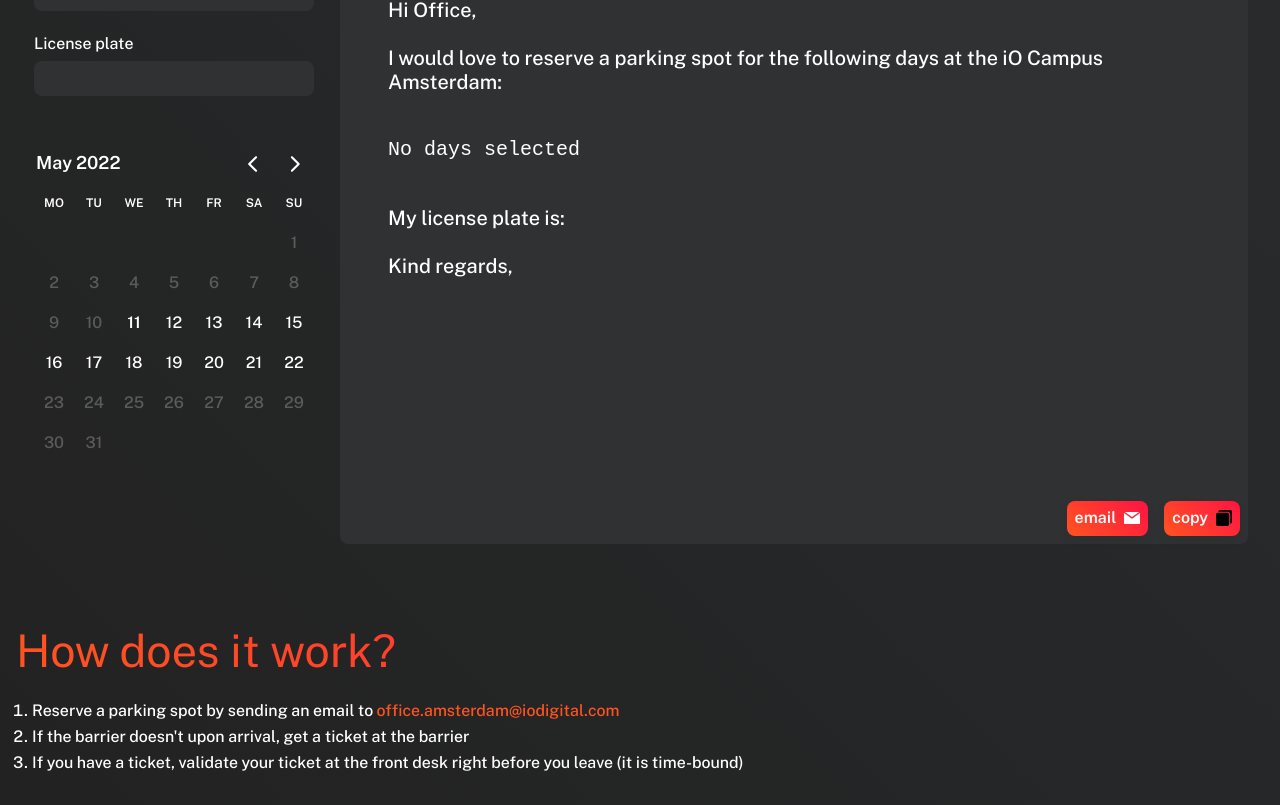
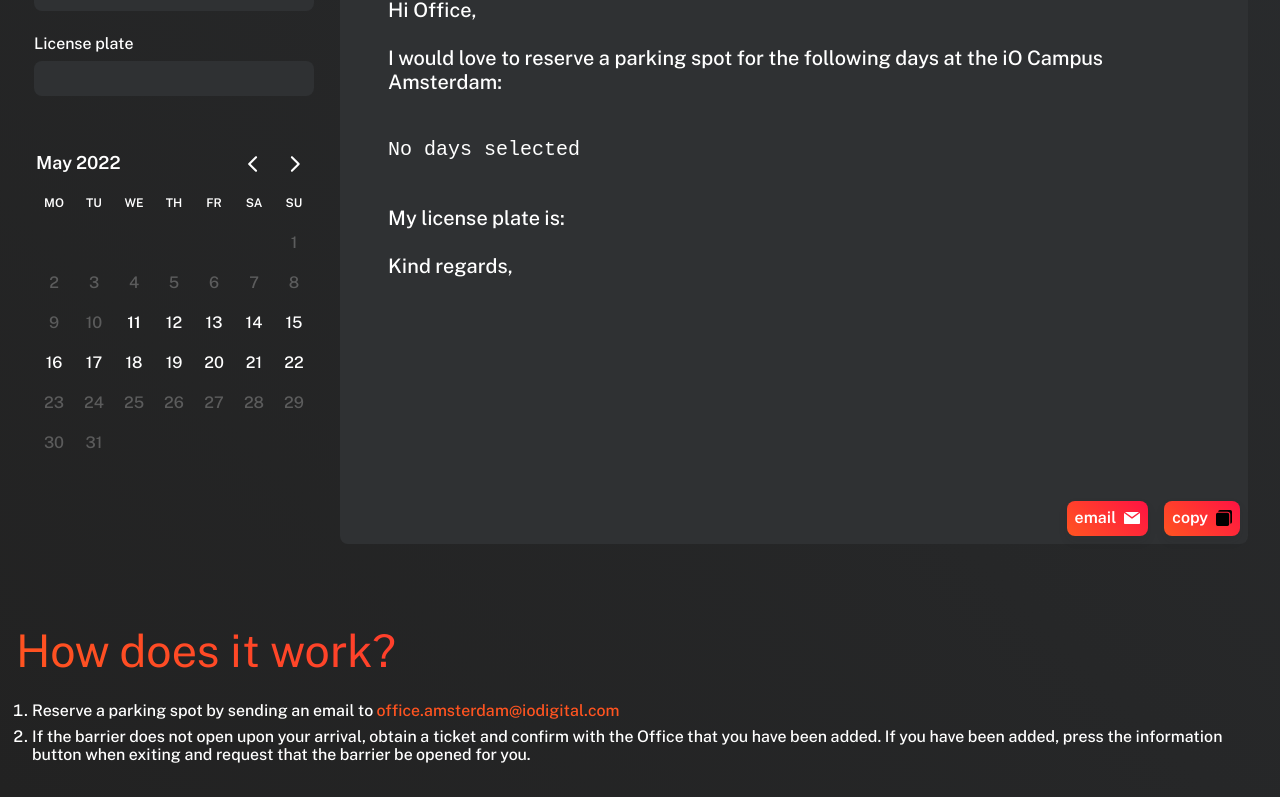
Before and after one commit to DaveBitter/io-campus-amsterdam-parking, a Next.js app: page / in a window 1280 px wide. Shown: the part 366-1171 px from the top of the page. Built offline with nearby package versions, Linux system fonts and the light colour scheme.

Commit message:
fix(app): update information

```diff
--- a/pages/index.tsx
+++ b/pages/index.tsx
@@ -301,10 +301,11 @@ const Home = () => {
               office.amsterdam@iodigital.com
             </a>
           </li>
-          <li>{`If the barrier doesn't upon arrival, get a ticket at the barrier`}</li>
           <li>
-            If you have a ticket, validate your ticket at the front desk right
-            before you leave (it is time-bound)
+            If the barrier does not open upon your arrival, obtain a ticket and
+            confirm with the Office that you have been added. If you have been
+            added, press the information button when exiting and request that
+            the barrier be opened for you.
           </li>
         </ol>
       </footer>
```
